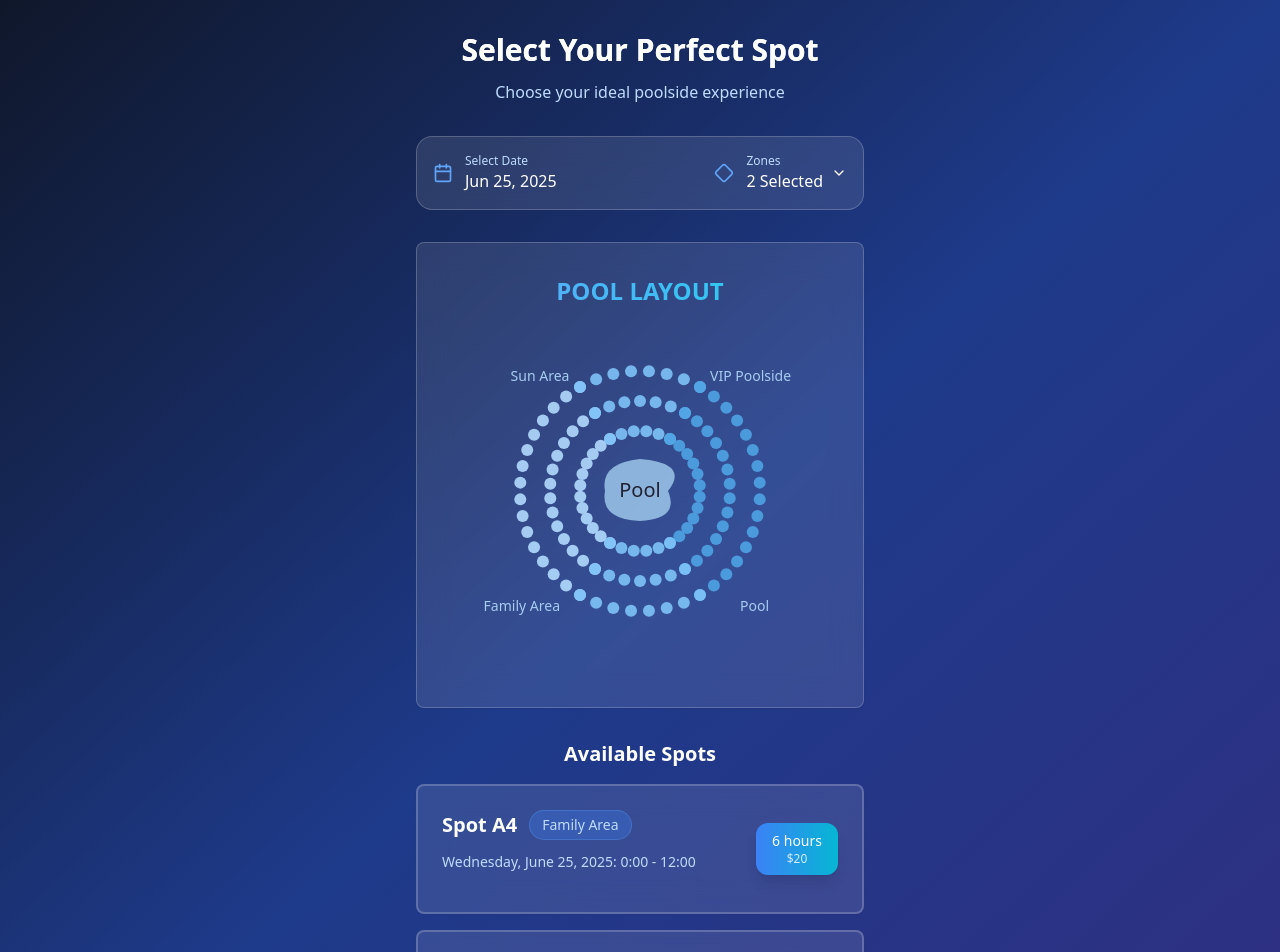
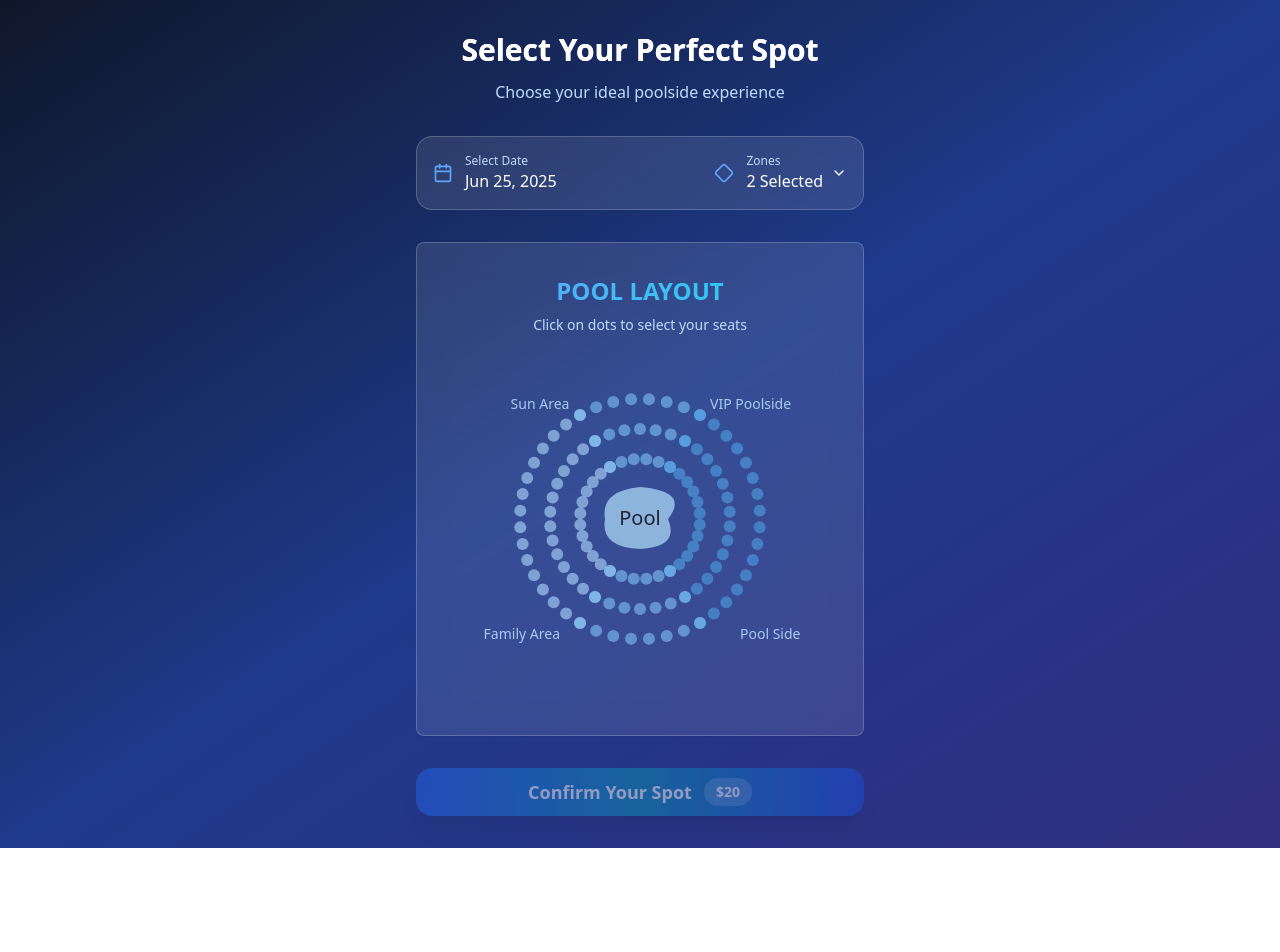
Before and after one commit to imjafry/sun-seeker-booking-hub, a React (Vite) app: page /booking/datetime in a window 1280 px wide. Shown: the top 952 px of the page. After the commit the page ends 848 px from the top, so only its background shows below. Built offline with nearby package versions, Linux system fonts and the light colour scheme.

Commit message:
feat: Implement seat selection in pool layout
Allow users to select seats from the pool layout in the /booking/datetime page, with selected seats having an opacity of 1. Update the available spots based on the number of selected seats.

```diff
--- a/src/pages/DateTime.tsx
+++ b/src/pages/DateTime.tsx
@@ -9,22 +9,23 @@ import { Popover, PopoverContent, PopoverTrigger } from '@/components/ui/popover
 import { format } from 'date-fns';
 import React from "react";
 
-const PoolSVGLayout = () => {
+const PoolSVGLayout = ({ onSeatClick, selectedSeats }: { onSeatClick: (seatId: string) => void, selectedSeats: string[] }) => {
   const cx = 160, cy = 160;
   const arcs = [
-    { start: 210, end: 330, radius: 120, count: 16, color: "#b3dafe" },
-    { start: 330, end: 390, radius: 120, count: 8, color: "#7ec3f7" },
-    { start: 390, end: 510, radius: 120, count: 16, color: "#4fa3e3" },
-    { start: 510, end: 570, radius: 120, count: 8, color: "#7ec3f7" },
-    { start: 210, end: 330, radius: 90, count: 14, color: "#b3dafe" },
-    { start: 330, end: 390, radius: 90, count: 7, color: "#7ec3f7" },
-    { start: 390, end: 510, radius: 90, count: 14, color: "#4fa3e3" },
-    { start: 510, end: 570, radius: 90, count: 7, color: "#7ec3f7" },
-    { start: 210, end: 330, radius: 60, count: 12, color: "#b3dafe" },
-    { start: 330, end: 390, radius: 60, count: 6, color: "#7ec3f7" },
-    { start: 390, end: 510, radius: 60, count: 12, color: "#4fa3e3" },
-    { start: 510, end: 570, radius: 60, count: 6, color: "#7ec3f7" },
+    { start: 210, end: 330, radius: 120, count: 16, color: "#b3dafe", area: "Sun Area" },
+    { start: 330, end: 390, radius: 120, count: 8, color: "#7ec3f7", area: "VIP Poolside" },
+    { start: 390, end: 510, radius: 120, count: 16, color: "#4fa3e3", area: "Pool Side" },
+    { start: 510, end: 570, radius: 120, count: 8, color: "#7ec3f7", area: "Family Area" },
+    { start: 210, end: 330, radius: 90, count: 14, color: "#b3dafe", area: "Sun Area" },
+    { start: 330, end: 390, radius: 90, count: 7, color: "#7ec3f7", area: "VIP Poolside" },
+    { start: 390, end: 510, radius: 90, count: 14, color: "#4fa3e3", area: "Pool Side" },
+    { start: 510, end: 570, radius: 90, count: 7, color: "#7ec3f7", area: "Family Area" },
+    { start: 210, end: 330, radius: 60, count: 12, color: "#b3dafe", area: "Sun Area" },
+    { start: 330, end: 390, radius: 60, count: 6, color: "#7ec3f7", area: "VIP Poolside" },
+    { start: 390, end: 510, radius: 60, count: 12, color: "#4fa3e3", area: "Pool Side" },
+    { start: 510, end: 570, radius: 60, count: 6, color: "#7ec3f7", area: "Family Area" },
   ];
+
   function polarToCartesian(cx, cy, r, angle) {
     const rad = (angle - 90) * (Math.PI / 180);
     return {
@@ -32,6 +33,17 @@ const PoolSVGLayout = () => {
       y: cy + r * Math.sin(rad),
     };
   }
+
+  function getAreaFromAngle(angle) {
+    if (angle >= 210 && angle <= 330) return "Sun Area";
+    if (angle >= 330 && angle <= 390) return "VIP Poolside";
+    if (angle >= 390 && angle <= 510) return "Pool Side";
+    if (angle >= 510 && angle <= 570) return "Family Area";
+    return "Pool Side";
+  }
+
+  let seatCounter = 1;
+
   return (
     <svg width={450} height={450}>
       <path
@@ -53,8 +65,20 @@ const PoolSVGLayout = () => {
         for (let j = 0; j < arc.count; j++) {
           const angle = arc.start + j * step;
           const { x, y } = polarToCartesian(cx, cy, arc.radius, angle);
+          const seatId = `S${seatCounter++}`;
+          const isSelected = selectedSeats.includes(seatId);
+
           dots.push(
-            <circle key={`${i}-${j}`} cx={x} cy={y} r={6} fill={arc.color} opacity={0.9} />
+            <circle
+              key={`${i}-${j}`}
+              cx={x}
+              cy={y}
+              r={6}
+              fill={arc.color}
+              opacity={isSelected ? 1 : 0.6}
+              style={{ cursor: 'pointer' }}
+              onClick={() => onSeatClick(seatId)}
+            />
           );
         }
         return dots;
@@ -62,7 +86,7 @@ const PoolSVGLayout = () => {
       <text x={cx-100} y={cy - 110} textAnchor="middle" fontSize={14} fill="#A7CCF1">Sun Area</text>
       <text x={cx + 70} y={cy - 110} textAnchor="start" fontSize={14} fill="#A7CCF1">VIP Poolside</text>
       <text x={cx - 80} y={cy + 120} textAnchor="end" fontSize={14} fill="#A7CCF1">Family Area</text>
-      <text x={cx + 100} y={cy + 120} textAnchor="start" fontSize={14} fill="#A7CCF1">Pool</text>
+      <text x={cx + 100} y={cy + 120} textAnchor="start" fontSize={14} fill="#A7CCF1">Pool Side</text>
     </svg>
   );
 };
@@ -72,10 +96,8 @@ const DateTime = () => {
   const [selectedZones, setSelectedZones] = useState<string[]>(['PGF', 'PGH']);
   const [showZoneDropdown, setShowZoneDropdown] = useState(false);
   const [selectedSpot, setSelectedSpot] = useState<string>('');
-  const [spotDurations, setSpotDurations] = useState<{ [key: string]: string }>({
-    'A4': '6 hour',
-    'A5': '6 hour'
-  });
+  const [selectedSeats, setSelectedSeats] = useState<string[]>([]);
+  const [spotDurations, setSpotDurations] = useState<{ [key: string]: string }>({});
   const navigate = useNavigate();
   const { t } = useLanguage();
   const [openPopover, setOpenPopover] = useState<string | null>(null);
@@ -98,10 +120,47 @@ const DateTime = () => {
     { value: 'Whole day', label: 'Whole day', price: 35 },
   ];
 
-  const availableSpots = [
-    { id: 'A4', area: 'Family Area', time: 'Wednesday, June 25, 2025: 0:00 - 12:00' },
-    { id: 'A5', area: 'Family Area', time: 'Wednesday, June 25, 2025: 0:00 - 12:00' },
-  ];
+  // Generate available spots based on selected seats
+  const generateAvailableSpots = () => {
+    const areas = ["Sun Area", "VIP Poolside", "Pool Side", "Family Area"];
+    return selectedSeats.map((seatId, index) => {
+      const area = areas[index % areas.length];
+      return {
+        id: seatId,
+        area: area,
+        time: 'Wednesday, June 25, 2025: 0:00 - 12:00'
+      };
+    });
+  };
+
+  const availableSpots = generateAvailableSpots();
+
+  const handleSeatClick = (seatId: string) => {
+    setSelectedSeats(prev => {
+      if (prev.includes(seatId)) {
+        // Remove seat
+        const newSeats = prev.filter(id => id !== seatId);
+        // Remove from spot durations if it exists
+        const newDurations = { ...spotDurations };
+        delete newDurations[seatId];
+        setSpotDurations(newDurations);
+        // Reset selected spot if it was this seat
+        if (selectedSpot === seatId) {
+          setSelectedSpot('');
+        }
+        return newSeats;
+      } else {
+        // Add seat
+        const newSeats = [...prev, seatId];
+        // Set default duration for new seat
+        setSpotDurations(prev => ({
+          ...prev,
+          [seatId]: '6 hour'
+        }));
+        return newSeats;
+      }
+    });
+  };
 
   const handleZoneToggle = (zoneId: string) => {
     setSelectedZones(prev =>
@@ -281,17 +340,26 @@ const DateTime = () => {
                 <h3 className="text-2xl font-bold bg-gradient-to-r from-blue-400 to-cyan-400 bg-clip-text text-transparent">
                   {t('dateTime.poolLayoutTitle') || 'POOL LAYOUT'}
                 </h3>
+                <p className="text-blue-200 text-sm mt-2">Click on dots to select your seats</p>
               </div>
 
               <div className="relative w-80 h-80 mx-auto mb-6">
-                <PoolSVGLayout />
+                <PoolSVGLayout onSeatClick={handleSeatClick} selectedSeats={selectedSeats} />
               </div>
+
+              {selectedSeats.length > 0 && (
+                <div className="bg-blue-500/20 backdrop-blur-lg rounded-2xl p-4 border border-blue-400/30">
+                  <p className="text-blue-200 text-sm text-center">
+                    {selectedSeats.length} seat{selectedSeats.length > 1 ? 's' : ''} selected: {selectedSeats.join(', ')}
+                  </p>
+                </div>
+              )}
             </CardContent>
           </Card>
 
-          {selectedZones.length > 0 && (
+          {availableSpots.length > 0 && (
             <div className="space-y-4 mb-8">
-              <h3 className="text-xl font-semibold text-white text-center">{t('dateTime.availableSpots')}</h3>
+              <h3 className="text-xl font-semibold text-white text-center">{t('dateTime.availableSpots') || 'Available Spots'}</h3>
               {availableSpots.map((spot) => (
                 <Card
                   key={spot.id}
@@ -327,17 +395,17 @@ const DateTime = () => {
                               }}
                             >
                               <div>
-                                {durationOptions.find(opt => opt.value === spotDurations[spot.id])?.label}
+                                {durationOptions.find(opt => opt.value === (spotDurations[spot.id] || '6 hour'))?.label}
                               </div>
                               <div className="text-xs opacity-80">
-                                ${durationOptions.find(opt => opt.value === spotDurations[spot.id])?.price}
+                                ${durationOptions.find(opt => opt.value === (spotDurations[spot.id] || '6 hour'))?.price}
                               </div>
                             </button>
                           </PopoverTrigger>
                           <PopoverContent className="p-0 w-40" align="end" side="bottom">
                             <div className="flex flex-col">
                               {durationOptions
-                                .filter(opt => opt.value !== spotDurations[spot.id])
+                                .filter(opt => opt.value !== (spotDurations[spot.id] || '6 hour'))
                                 .map(option => (
                                   <button
                                     key={option.value}
@@ -372,7 +440,7 @@ const DateTime = () => {
             <span className="flex items-center gap-3">
               Confirm Your Spot
               <div className="bg-white/20 px-3 py-1 rounded-full text-sm">
-                ${durationOptions.find(opt => opt.value === spotDurations[selectedSpot])?.price || 20}
+                ${durationOptions.find(opt => opt.value === (spotDurations[selectedSpot] || '6 hour'))?.price || 20}
               </div>
             </span>
           </Button>
```
